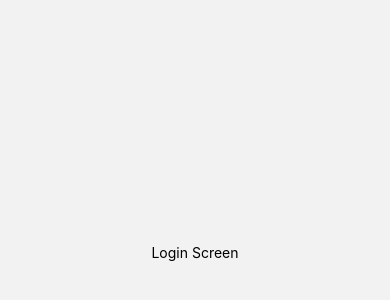
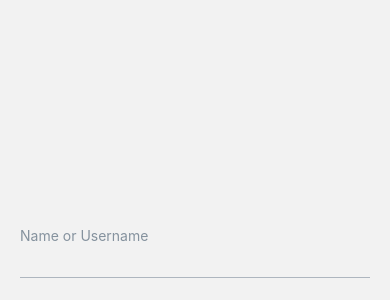
Before and after one commit to ynsgns/react-native-starter-kit, a React Native app: screen /Login in a window 390 px wide. Shown: the part 170-470 px from the top of the page. Built offline with nearby package versions, Linux system fonts and the light colour scheme.

Commit message:
input component added

```diff
--- /dev/null
+++ b/src/assets/colors.tsx
@@ -0,0 +1,7 @@
+const colors = {
+  black: '#000',
+  white: '#FFF',
+  grey: '#85929E',
+  greySoft: '#AEB6BF',
+}
+export default colors
--- /dev/null
+++ b/src/assets/index.tsx
@@ -0,0 +1,4 @@
+import colors from './colors'
+import numbers from './numbers'
+
+export {colors, numbers}
--- /dev/null
+++ b/src/assets/numbers.tsx
@@ -0,0 +1,19 @@
+import {Dimensions} from 'react-native'
+const width = Dimensions.get('screen').width
+const height = Dimensions.get('screen').height
+
+const numbers = {
+  screen: {
+    width,
+    height,
+  },
+  padding: {
+    xs: 2,
+    s: 4,
+    md: 8,
+    l: 12,
+    xl: 16,
+  },
+}
+
+export default numbers
--- /dev/null
+++ b/src/components/index.tsx
@@ -0,0 +1,3 @@
+import Input from './input'
+
+export {Input}
--- /dev/null
+++ b/src/components/input/index.tsx
@@ -0,0 +1,16 @@
+import React from 'react'
+import {Text, TextInput, View} from 'react-native'
+import styles from './styles'
+import {InputProps} from './types'
+
+function Input(props: InputProps) {
+  const {label} = props || {}
+  return (
+    <View style={styles.container}>
+      {label && <Text style={styles.label}>{label}</Text>}
+      <TextInput style={styles.input} {...props} />
+    </View>
+  )
+}
+
+export default Input
--- /dev/null
+++ b/src/components/input/styles.tsx
@@ -0,0 +1,19 @@
+import {StyleSheet} from 'react-native'
+import {colors, numbers} from '../../assets'
+
+const styles = StyleSheet.create({
+  container: {
+    width: '100%',
+  },
+  label: {
+    color: colors.grey,
+  },
+  input: {
+    borderBottomWidth: 1,
+    borderBottomColor: colors.greySoft,
+    padding: numbers.padding.md,
+    width: '100%',
+  },
+})
+
+export default styles
--- /dev/null
+++ b/src/components/input/types.tsx
@@ -0,0 +1,5 @@
+import {TextInputProps} from 'react-native'
+
+export type InputProps = {
+  label?: string
+} & TextInputProps
--- a/src/pages/login/index.tsx
+++ b/src/pages/login/index.tsx
@@ -1,11 +1,12 @@
 import React from 'react'
-import {View, Text} from 'react-native'
+import {View} from 'react-native'
+import {Input} from '../../components'
 import styles from './styles'
 
 function LoginScreen() {
   return (
     <View style={styles.container}>
-      <Text>Login Screen</Text>
+      <Input label="Name or Username" />
     </View>
   )
 }
--- a/src/pages/login/styles.tsx
+++ b/src/pages/login/styles.tsx
@@ -3,7 +3,8 @@ import {StyleSheet} from 'react-native'
 const styles = StyleSheet.create({
   container: {
     flex: 1,
-    alignItems: 'center',
+    padding: 20,
+    alignItems: 'flex-start',
     justifyContent: 'center',
   },
 })
```
